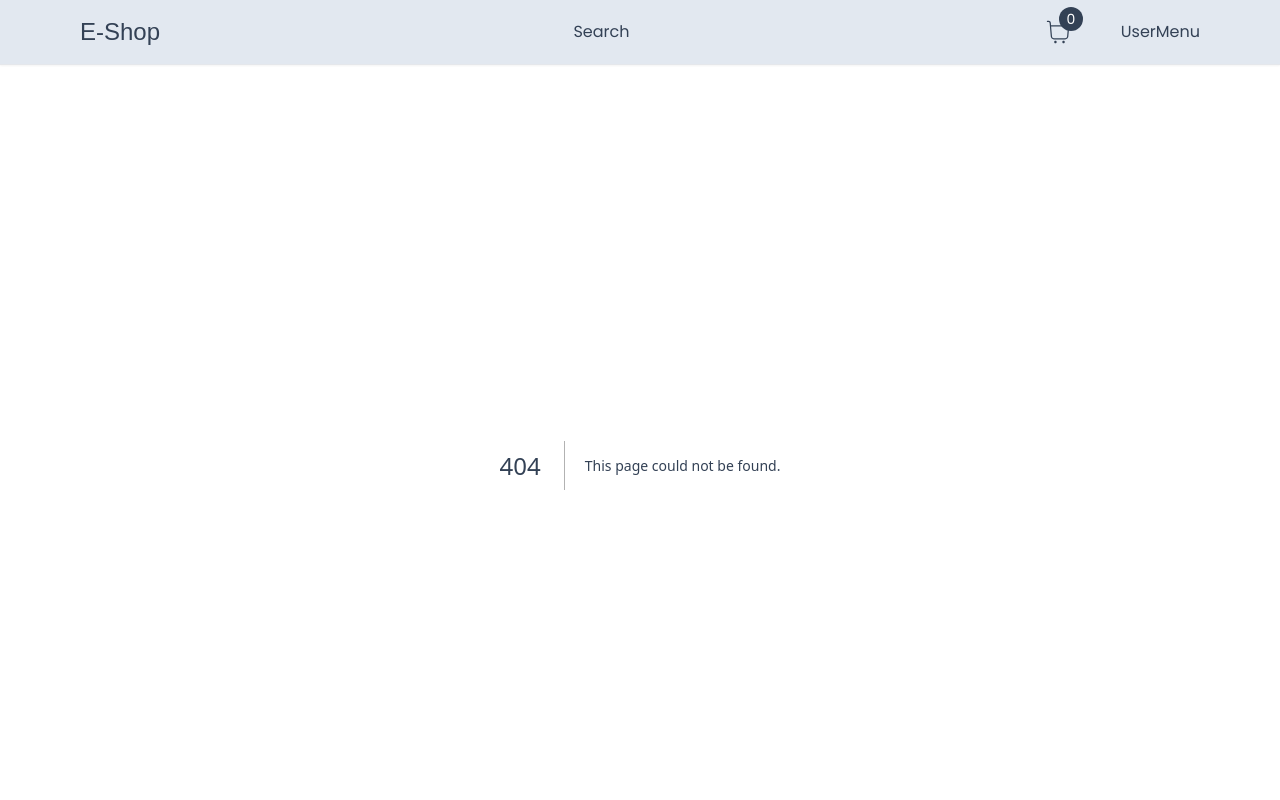
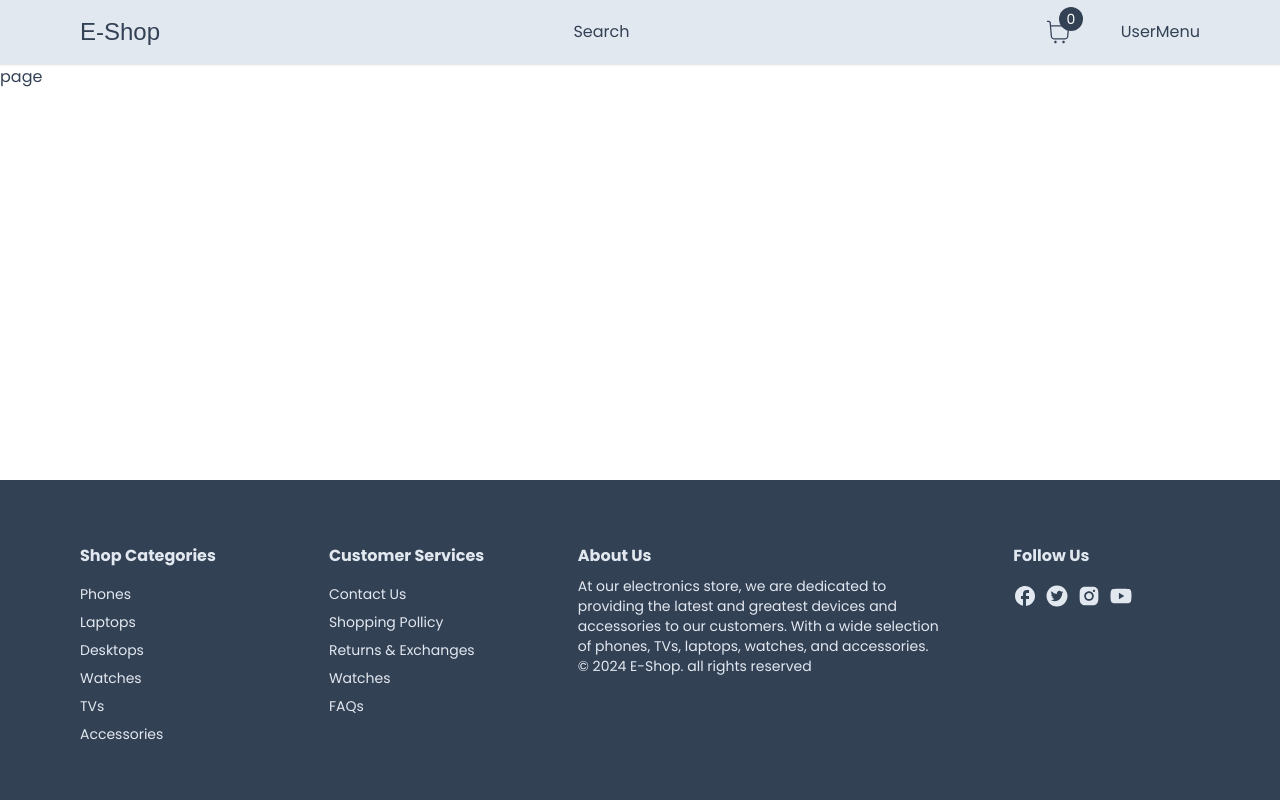
Before and after one commit to Alek30k/E-shop, a Next.js app: page /register in a window 1280 px wide. Before the commit this address had no page. Shown: the top 800 px of the page. Built offline with nearby package versions, Linux system fonts and the light colour scheme; a web font is replaced by a local one.

Commit message:
last commit

```diff
--- /dev/null
+++ b/app/register/RegisterForm.tsx
@@ -0,0 +1,14 @@
+"use client";
+
+import Heading from "../components/Heading";
+
+const RegisterForm = () => {
+  return (
+    <>
+      <Heading title="Sun up for E-Shop" />
+      <hr className="bg-slate-300 w-full h-px" />
+    </>
+  );
+};
+
+export default RegisterForm;
--- /dev/null
+++ b/app/register/page.tsx
@@ -0,0 +1,5 @@
+const page = () => {
+  return <div>page</div>;
+};
+
+export default page;
```
